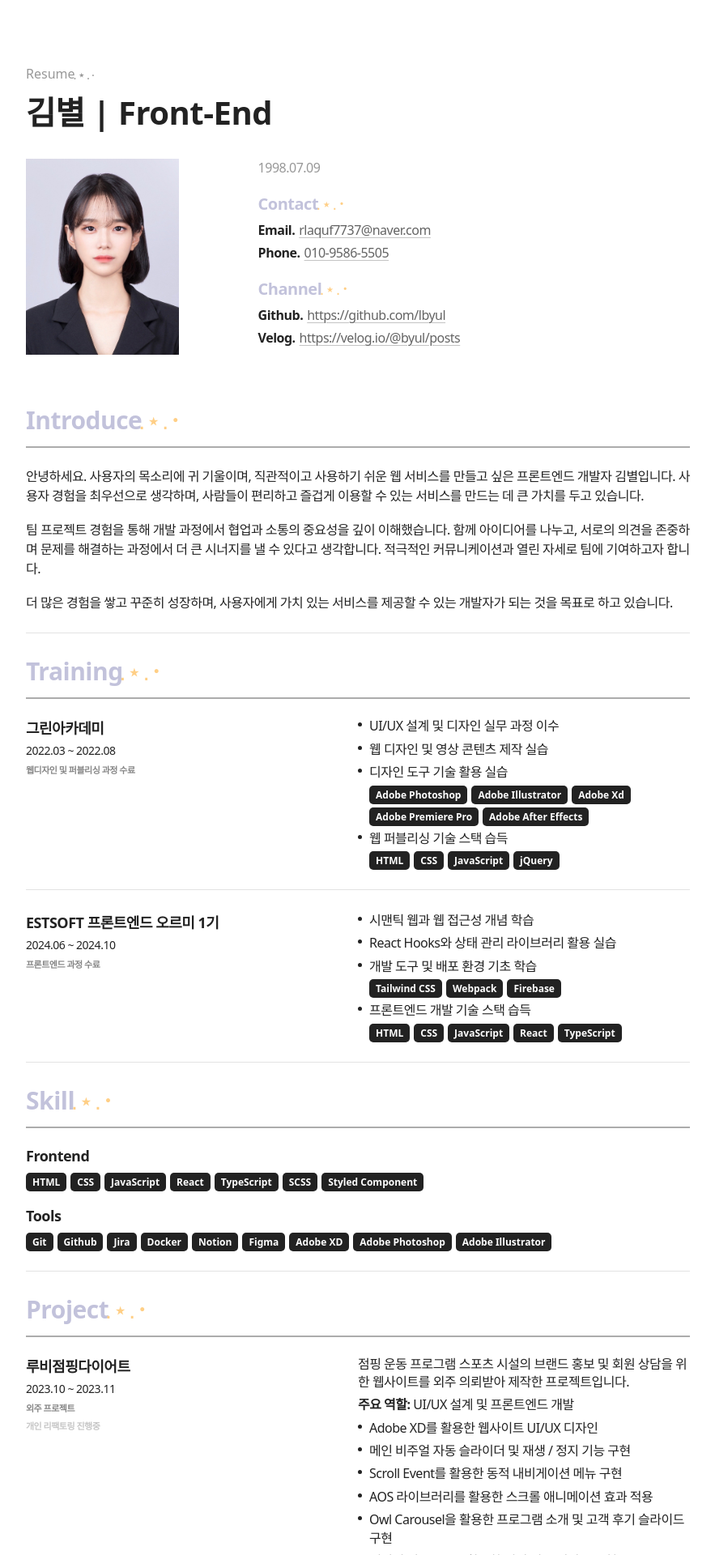
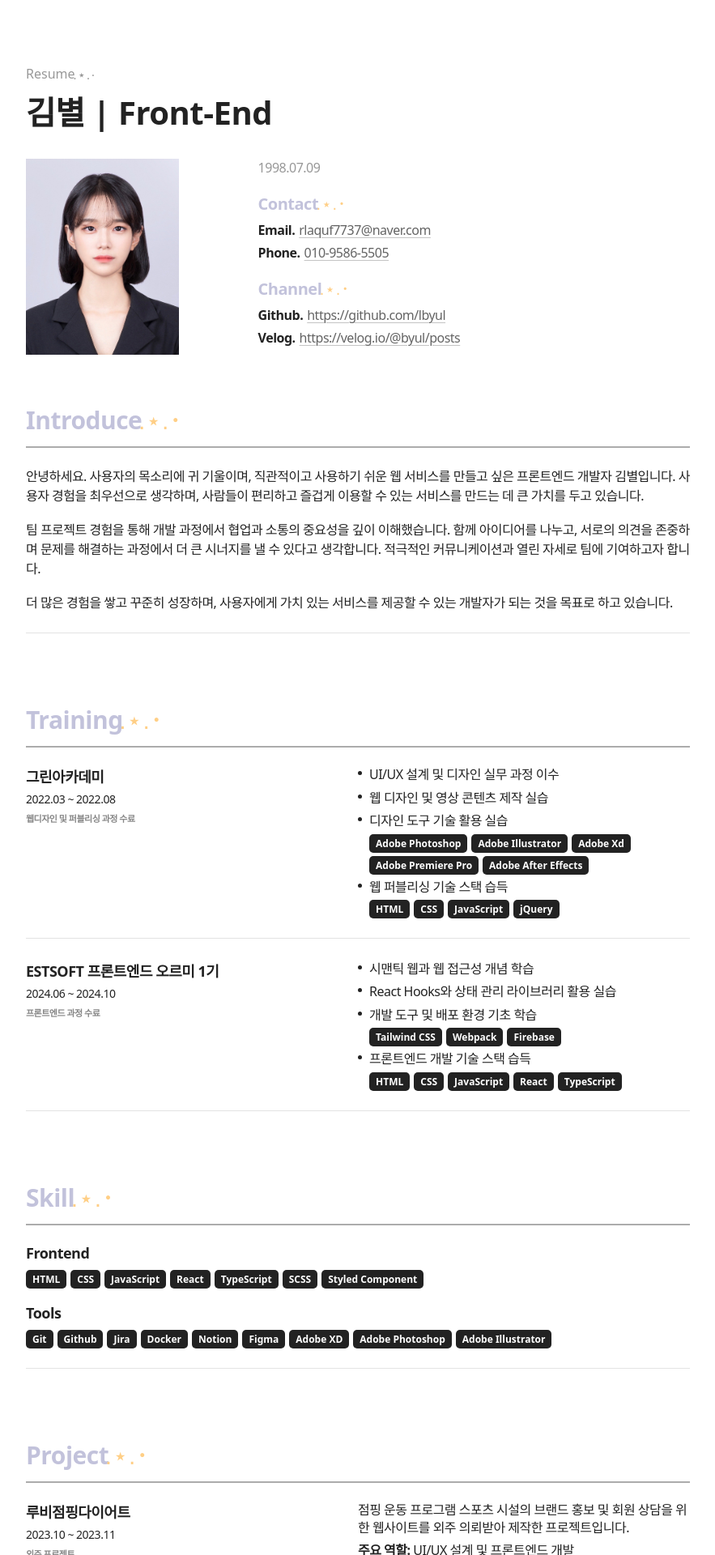
Before and after one commit to lbyul/resume, a React (Vite) app: page / in a window 1280 px wide. Shown: the top 1920 px of the page at 81% size, without its empty margins (198-1081 px from the left). Built offline with nearby package versions, Linux system fonts and the light colour scheme; a web font is replaced by a local one.

Commit message:
style: resume 섹션 간 여백 조정

```diff
--- a/src/App.tsx
+++ b/src/App.tsx
@@ -10,9 +10,9 @@ function App() {
 
   return (
     <main className='resume'>
-      <article>
+      <article className='resume__container'>
         <Profile />
-        <section>
+        <section className='resume__content'>
           <Training />
           <Skill />
           <Project />
--- a/src/components/Common/ContentCard/ContentCard.tsx
+++ b/src/components/Common/ContentCard/ContentCard.tsx
@@ -24,7 +24,9 @@ const ContentCard = ({ title, period, subtitle, status, contents }:ContentCardPr
     };
 
     return (
-        <article className='content-card'>
+        <article
+            className='content-card'
+        >
             <div className='card-list'>
                 {title && <h3 className='card-list__title'>{title}</h3>}
                 <dl>
--- a/src/styles/base/_common.scss
+++ b/src/styles/base/_common.scss
@@ -61,11 +61,16 @@ img {
     max-width: 900px;
     margin: 0 auto;
     padding: 80px 40px;
-    display: flex;
-    flex-direction: column;
-    gap: 60px;
+
+    &__container,
+    &__content {
+        display: flex;
+        flex-direction: column;
+        gap: 60px;
+    }
 
     @media (max-width: 768px) {
         padding: 40px;
     }
+
 }
```
